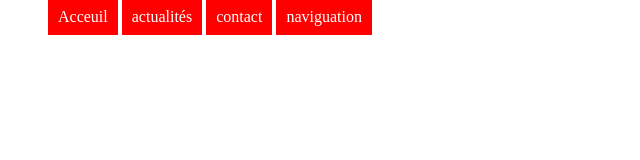
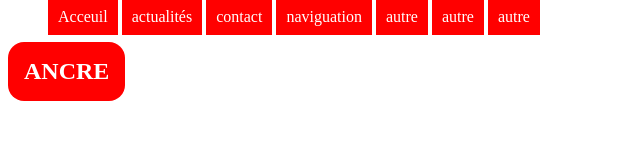
Before and after one commit to saturne7/static_website_implant, a plain HTML site: page naviguation/navig.html in a window 1280 px wide. Shown: the whole page, without its empty margins (0-640 px from the left). Drawn offline with Linux system fonts and the light colour scheme.

Commit message:
navigation

```diff
--- a/navig/style.css
+++ /dev/null
@@ -1,17 +0,0 @@
-nav.menu-nav ul li.btn{
-	display: inline-block;
-	list-style-type: none;
-}
-
-nav.menu-nav ul li.btn a{
-	color: white;
-	background-color: red;
-	text-decoration: none;
-	padding: 10px;
-}
-
-nav.menu-nav ul li.btn:hover a{
-	color: red;
-	background-color: white;
-	transition: 0.5s all;
-}
--- a/navig/navig.html
+++ b/naviguation/navig.html
@@ -29,5 +29,22 @@
 				    naviguation
 				</a>
 			</li>
+			<li class="btn">
+			    <a href="news.html">
+				    autre
+				</a>
+			</li>
+			<li class="btn">
+			    <a href="contact.html">
+				    autre
+				</a>
+			</li>
+			<li class="btn">
+			    <a href="naviguation">
+				    autre
+				</a>
+			</li>
 		</ul>
 	</nav>
+
+	<a class="button" href="formules.html"><strong> ANCRE</strong></a>
--- /dev/null
+++ b/naviguation/style.css
@@ -0,0 +1,36 @@
+nav.menu-nav ul li.btn{
+	display: inline-block;
+	list-style-type: none;
+}
+
+nav.menu-nav ul li.btn a{
+	color: white;
+	background-color: red;
+	text-decoration: none;
+	padding: 10px;
+}
+
+nav.menu-nav ul li.btn:hover a{
+	color: red;
+	background-color: white;
+	transition: 0.5s all;
+}
+.button{
+	background-color: red;
+	border: none;
+	color: white;
+	padding: 1rem;
+	text-decoration: none;
+	display: inline-block;
+	font-size: 1rem
+	margin: 4px 2px;
+	border-radius: 1rem;
+}
+.button:hover{
+	background-color:white;
+	color: red;
+	transition: 1s all;
+}
+.button strong{
+	font-size: 1.5rem;
+}
```
